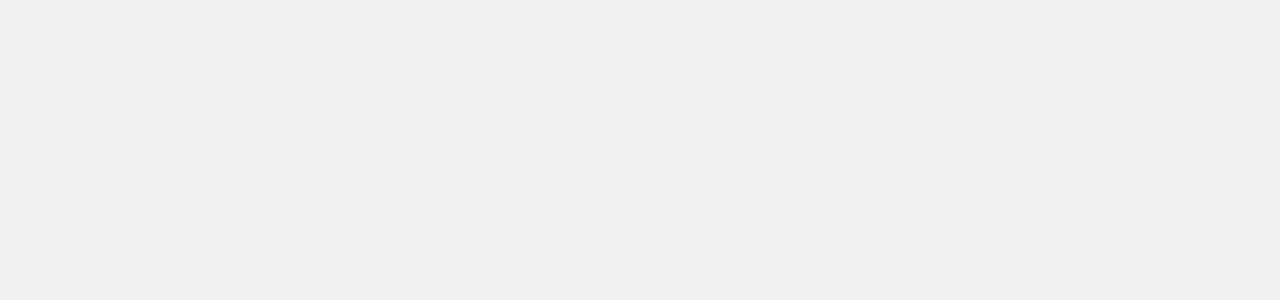
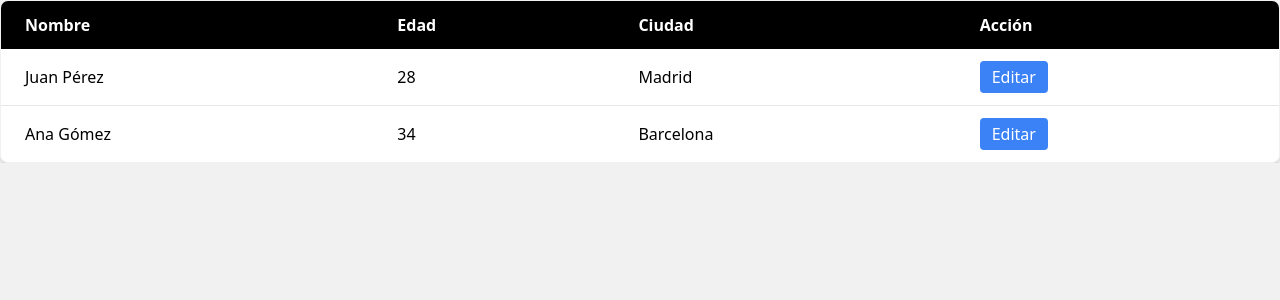
Before and after one commit to SebastianRestrepo22/PublicidadDAS, a React (Vite) app: page /dashboard/usuarios in a window 1280 px wide. Before the commit this address had no page. Shown: the top 300 px of the page. Built offline with nearby package versions, Linux system fonts and the light colour scheme.

Commit message:
sexto cambio

```diff
--- /dev/null
+++ b/src/features/dashboard/categoriadediseño/categoriaDeDiseño.jsx
@@ -0,0 +1,10 @@
+import React from "react";
+import { Outlet } from "react-router-dom";
+
+export const CategoriaDeDiseño = () => {
+    return(
+        <>
+        <Outlet/>
+        </>
+    )
+}
--- /dev/null
+++ b/src/features/dashboard/pedidos/pedidos.jsx
@@ -0,0 +1,8 @@
+import React from "react";
+
+export const Pedidos = () => {
+    return(
+        <>
+        </>
+    )
+}
--- /dev/null
+++ b/src/features/dashboard/roles/roles.jsx
@@ -0,0 +1,8 @@
+import React from "react";
+
+export const Roles = () => {
+    return(
+        <>
+        </>
+    )
+}
--- /dev/null
+++ b/src/features/dashboard/usuarios/usuarios.jsx
@@ -0,0 +1,40 @@
+import React from "react";
+import { Outlet } from "react-router-dom";
+
+export const Usuarios = () => {
+    return (
+        <>
+        <Outlet/>
+            <div class="overflow-x-auto">
+                <table class="min-w-full border-collapse border border-gray-200 shadow-md rounded-lg overflow-hidden">
+                    <thead class="bg-black text-white">
+                        <tr>
+                            <th class="py-3 px-6 text-left">Nombre</th>
+                            <th class="py-3 px-6 text-left">Edad</th>
+                            <th class="py-3 px-6 text-left">Ciudad</th>
+                            <th class="py-3 px-6 text-left">Acción</th>
+                        </tr>
+                    </thead>
+                    <tbody class="bg-white divide-y divide-gray-200">
+                        <tr class="hover:bg-gray-100 transition-colors">
+                            <td class="py-3 px-6">Juan Pérez</td>
+                            <td class="py-3 px-6">28</td>
+                            <td class="py-3 px-6">Madrid</td>
+                            <td class="py-3 px-6">
+                                <button class="bg-blue-500 text-white py-1 px-3 rounded hover:bg-blue-600 transition-colors">Editar</button>
+                            </td>
+                        </tr>
+                        <tr class="hover:bg-gray-100 transition-colors">
+                            <td class="py-3 px-6">Ana Gómez</td>
+                            <td class="py-3 px-6">34</td>
+                            <td class="py-3 px-6">Barcelona</td>
+                            <td class="py-3 px-6">
+                                <button class="bg-blue-500 text-white py-1 px-3 rounded hover:bg-blue-600 transition-colors">Editar</button>
+                            </td>
+                        </tr>
+                    </tbody>
+                </table>
+            </div>
+        </>
+    )
+}
--- a/src/routes/routes.jsx
+++ b/src/routes/routes.jsx
@@ -10,6 +10,11 @@ import { ProductoServicios } from "../features/dashboard/servicios/productoServi
 import { Proveedores } from "../features/dashboard/constrolinsumos/proveedores/proveedores"
 import { Ventas } from "../features/dashboard/gestionventas/ventas/ventas"
 import { EstadosVentas } from "../features/dashboard/gestionventas/estadosventas/estadosVentas"
+import { Usuarios } from "../features/dashboard/Usuarios/usuarios"
+import { Roles } from "../features/dashboard/roles/roles"
+import { Pedidos } from "../features/dashboard/pedidos/pedidos"
+import { MetodoDePago } from "../features/dashboard/metodopago/metododepago"
+import { CategoriaDeDiseño } from "../features/dashboard/categoriadediseño/categoriadediseño"
 
 export const Routers = () => {
     return(
@@ -22,11 +27,16 @@ export const Routers = () => {
                 <Route path="/login" element={<Login/>}/>
 
                 <Route path="/dashboard" element={<Dashboard/>}>
+                    <Route path="usuarios" element={<Usuarios/>}/>
+                    <Route path="roles" element={<Roles/>}/>
+                    <Route path="pedidos" element={<Pedidos/>}/>
+                    <Route path="categoriaDeDiseño" element={<CategoriaDeDiseño/>}/>
                     <Route path="insumos" element={<Insumos/>}/>
                     <Route path="productoServicio" element={<ProductoServicios/>}/>
                     <Route path="proveedores" element={<Proveedores/>}/>
                     <Route path="ventas" element={<Ventas/>}/>
                     <Route path="estadosVentas" element={<EstadosVentas/>}/>
+                    <Route path="metodoDePago" element={<MetodoDePago/>}/>
                 </Route>
             </Routes>
         </>
```
Also changed, not shown: src/features/dashboard/metodopago/metodoDePago.jsx (added, +9 -0 lines).
